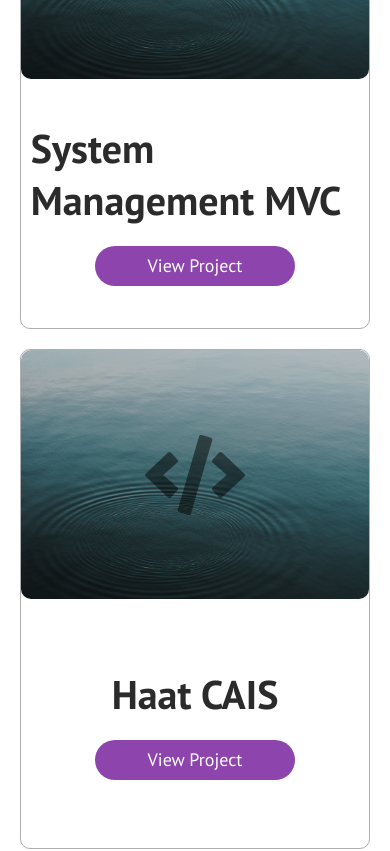
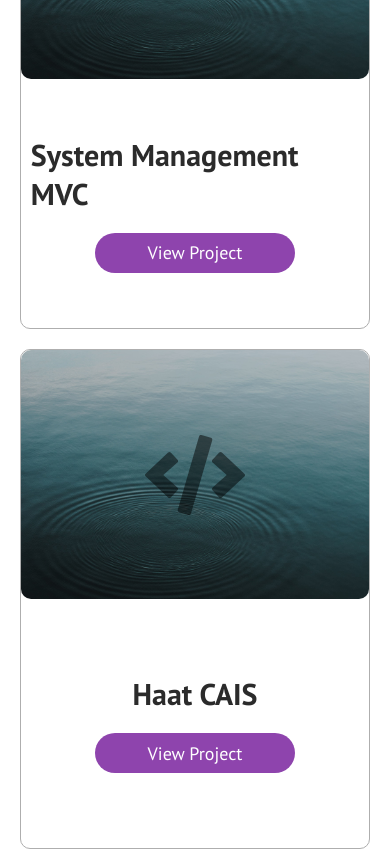
Before and after one commit to Texmo100/Developer-profile-IIR, a React (Create React App) app: page / in a window 390 px wide. Shown: the part 2000-2851 px from the top of the page. Built offline with nearby package versions, Linux system fonts and the light colour scheme.

Commit message:
project card title font size fixed

```diff
--- a/src/App.css
+++ b/src/App.css
@@ -291,6 +291,11 @@ h3{
 .project-title{
   font-size: 4rem;
   font-weight: 700;
+}
+@media screen and (max-width: 980px){
+  .project-title{
+    font-size: 3rem;
+  }
 }
 .button-project-card{
   width: 20rem;
```
